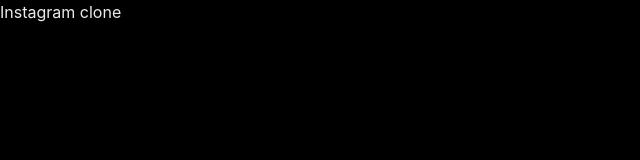
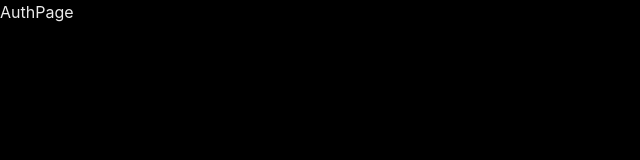
Before and after one commit to NewtonKamau/React_Insta_Clone, a React (Vite) app: page /auth in a window 1280 px wide. Shown: the top 160 px of the page, without its empty margins (0-640 px from the left). Built offline with nearby package versions, Linux system fonts and the light colour scheme.

Commit message:
bring in react-router-dom and react-icons, also added HomePage and AuthPage

```diff
--- a/package.json
+++ b/package.json
@@ -15,7 +15,9 @@
     "@emotion/styled": "^11.11.0",
     "framer-motion": "^10.16.16",
     "react": "^18.2.0",
-    "react-dom": "^18.2.0"
+    "react-dom": "^18.2.0",
+    "react-icons": "^4.12.0",
+    "react-router-dom": "^6.21.0"
   },
   "devDependencies": {
     "@types/react": "^18.2.37",
--- a/src/App.jsx
+++ b/src/App.jsx
@@ -1,10 +1,17 @@
+import { Route, Routes } from "react-router-dom";
+import HomePage from './pages/HomePage/HomePage';
+import AuthPage from "./pages/HomePage/AuthPage/AuthPage";
 
 
 function App() {
 
   return (
     <>
-     <p>Instagram clone</p>
+      <Routes>
+        <Route path="/" element={<HomePage />} />
+        <Route path="/auth" element={<AuthPage />} />
+
+     </Routes>
     </>
   )
 }
--- a/src/main.jsx
+++ b/src/main.jsx
@@ -5,6 +5,7 @@
 import './index.css'
 import { extendTheme } from '@chakra-ui/react'
 import {mode} from '@chakra-ui/theme-tools'
+import { BrowserRouter } from 'react-router-dom';
 
 
 
@@ -29,9 +30,11 @@
 
 ReactDOM.createRoot(document.getElementById('root')).render(
   <React.StrictMode>
+    <BrowserRouter>
     <ChakraProvider theme={theme}>
       <App />
     </ChakraProvider>
+    </BrowserRouter>
   </React.StrictMode>
 
 )
--- /dev/null
+++ b/src/pages/HomePage/AuthPage/AuthPage.jsx
@@ -0,0 +1,8 @@
+
+const AuthPage = () => {
+  return (
+    <div>AuthPage</div>
+  )
+}
+
+export default AuthPage
--- /dev/null
+++ b/src/pages/HomePage/HomePage.jsx
@@ -0,0 +1,8 @@
+
+const HomePage = () => {
+  return (
+    <div>HomePage</div>
+  )
+}
+
+export default HomePage
```
Also changed, not shown: 1 other file (tests, documents, lock files or other folders).
